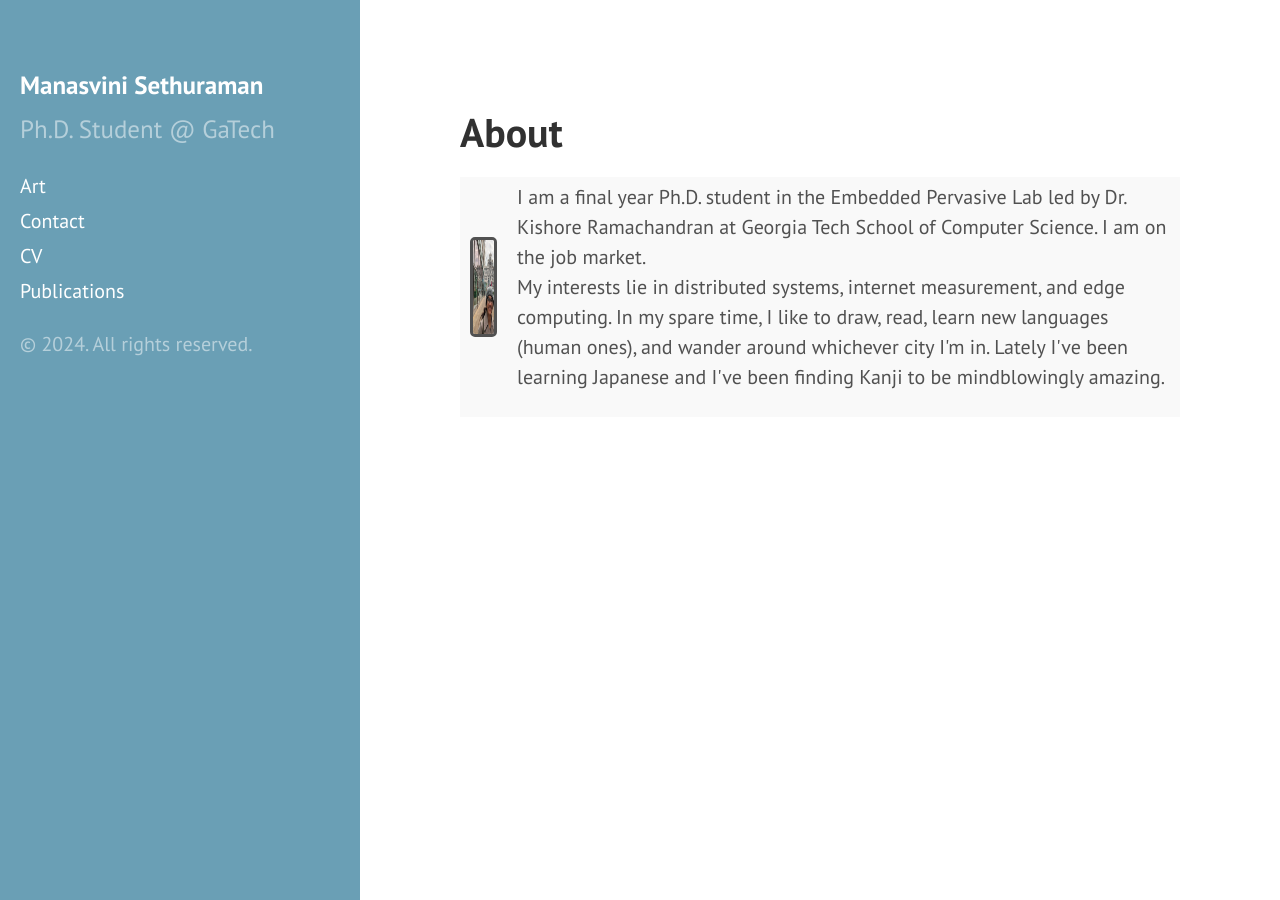
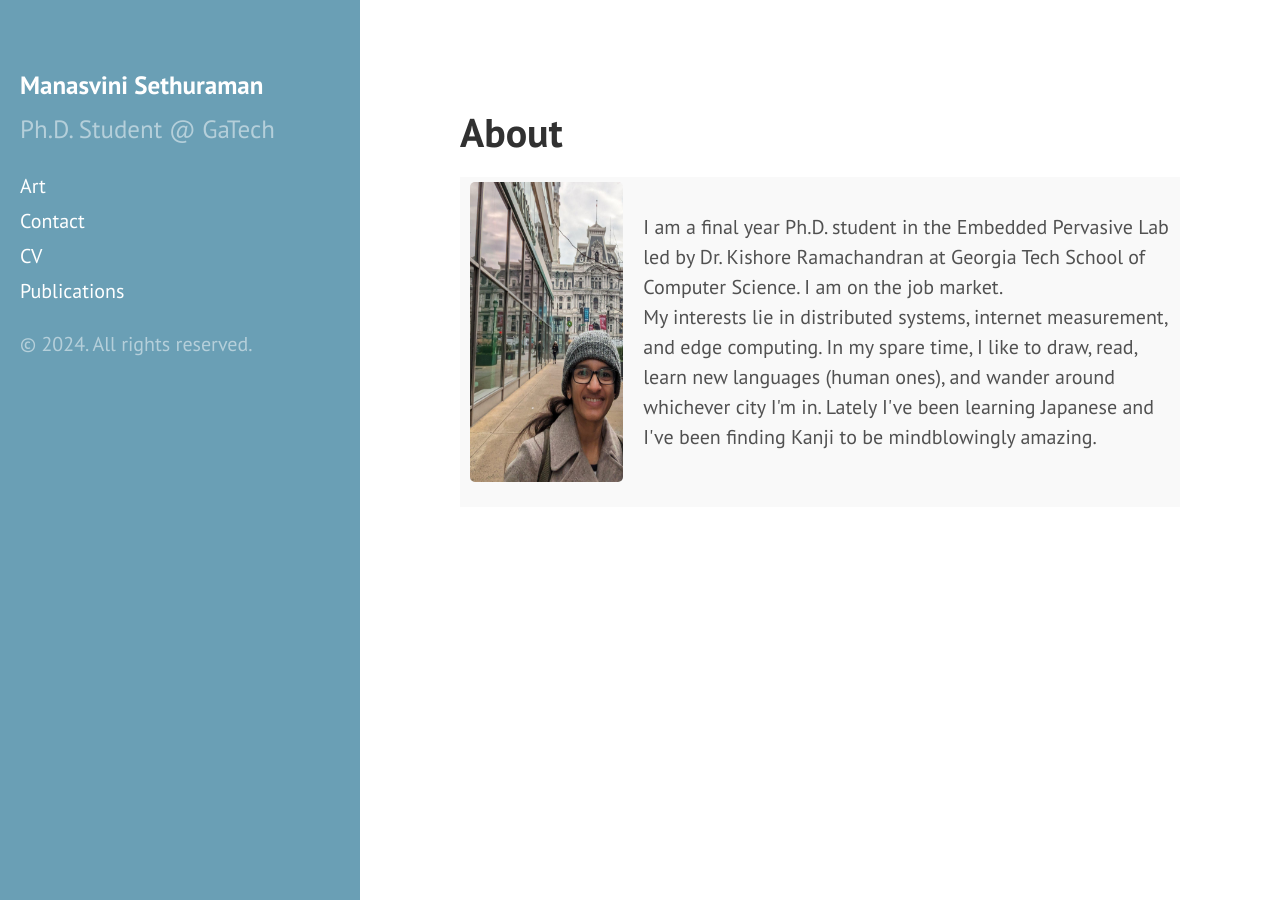
Before and after one commit to Manasvini/Manasvini.github.io, a Jekyll site: the page built from index.html, in a window 1280 px wide. Built offline with Jekyll 4.4.1, drawn with Linux system fonts in a browser that asks for light colours.

Commit message:
fix img size

```diff
--- a/index.html
+++ b/index.html
@@ -18,7 +18,7 @@ td {
   <p>
    <table align="left">
   <tr>
-    <td><img src="files/me.jpg" alt="" border=3 height=100 width=100></img></td>
+    <td><img src="files/me.jpg" alt="" height=300 width=900></img></td>
     <td>
         <p> I am a final year Ph.D. student in the Embedded Pervasive Lab led by Dr. Kishore Ramachandran at Georgia Tech School of Computer Science. I am on the job market.<br/>
         My interests lie in distributed systems, internet measurement, and edge computing. In my spare time, I like to draw, read, learn new languages (human ones), and wander around whichever city I'm in. Lately I've been learning Japanese and I've been finding Kanji to be mindblowingly amazing.
```
